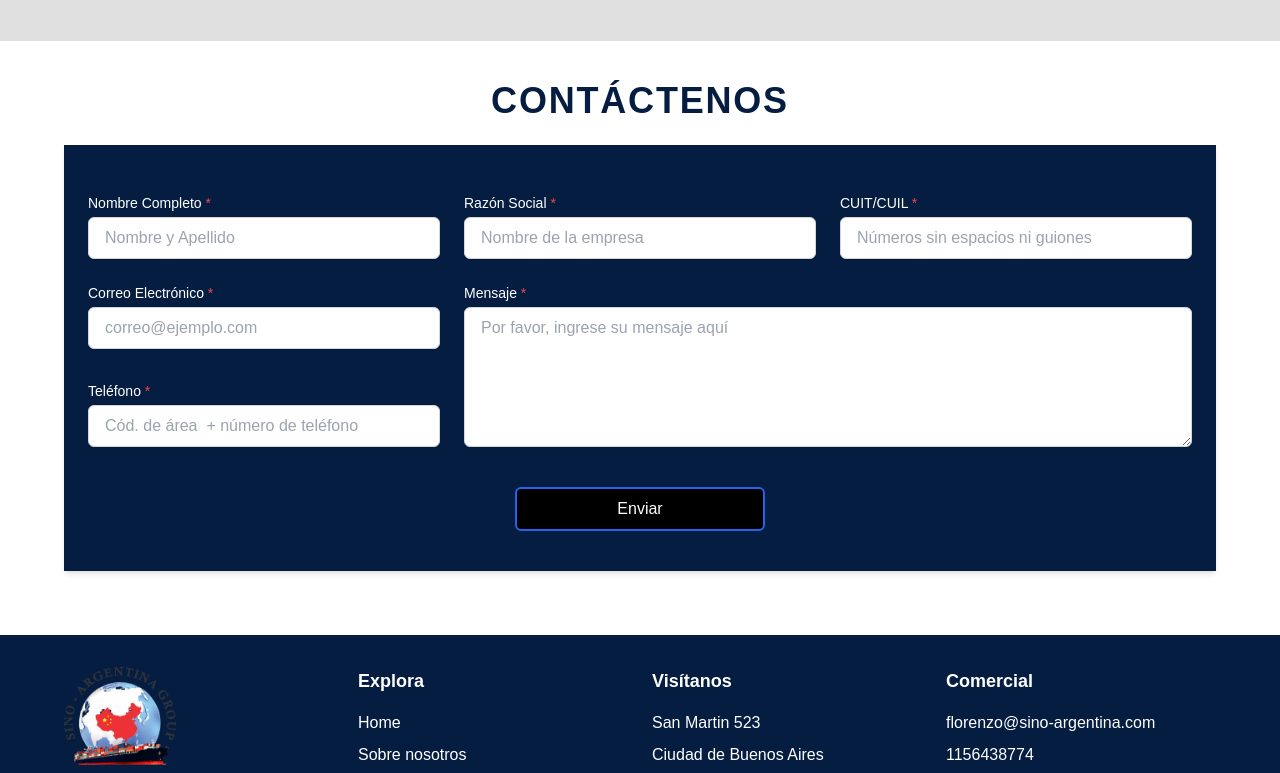
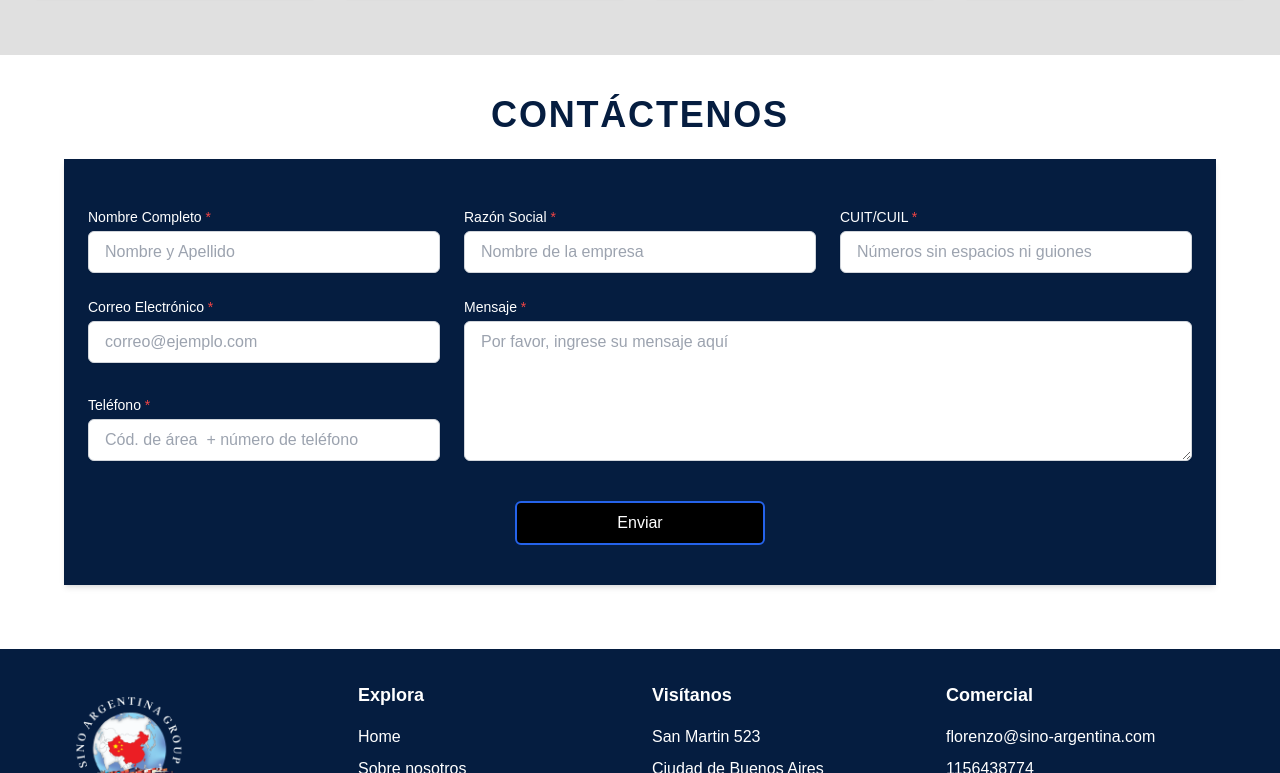
Before and after one commit to SinoArgentinaDev/proyecto_Sino, a React (Vite) app: page / in a window 1280 px wide. Shown: the part 2027-2800 px from the top of the page. Built offline with nearby package versions, Linux system fonts and the light colour scheme.

Commit message:
arreglo de logo

```diff
--- a/src/components/shared/Footer/Footer.jsx
+++ b/src/components/shared/Footer/Footer.jsx
@@ -1,6 +1,6 @@
 import React from 'react';
 import { Links } from './Links';
-import sino_logo from '../../../assets/img/SIno.png';
+import sino_logo from '../../../assets/img/logoSino.png';
 import { useTranslation } from 'react-i18next';
 
 export const Footer = () => {
@@ -10,7 +10,7 @@ export const Footer = () => {
       <div className="max-w-6xl mx-auto grid grid-cols-1 md:grid-cols-4 gap-6">
         {/* Logo y descripción */}
         <div className="flex flex-col items-center md:items-start">
-          <img src={sino_logo} alt="logo" className="w-28 mb-2" />
+          <img src={sino_logo} alt="logo" className="w-32 mb-2" />
           <p className="text-base text-white font-semibold text-center tracking-wide
                md:text-left">
             {t("footer.title")}
--- a/src/components/shared/Header/Header.jsx
+++ b/src/components/shared/Header/Header.jsx
@@ -1,6 +1,6 @@
 import { useState } from "react";
 import { Navbar } from "../../Navbar/Navbar";
-import sino_logo from "../../../assets/img/SIno.png";
+import sino_logo from "../../../assets/img/logow.png";
 import flagUsa from "../../../assets/img/flag-usa.svg";
 import flagSpain from "../../../assets/img/flagspain.svg";
 import useLanguage from "../../../hooks/useLanguage";
@@ -60,7 +60,7 @@ export const Header = () => {
       </div>
        {/* Logo */}
        <img
-          className="w-28 "
+          className="w-28"
           src={sino_logo}
           alt="Logo de la empresa"
         />
```
Also changed, not shown: src/assets/img/logoSino.png (added), src/assets/img/logow.png (added).
